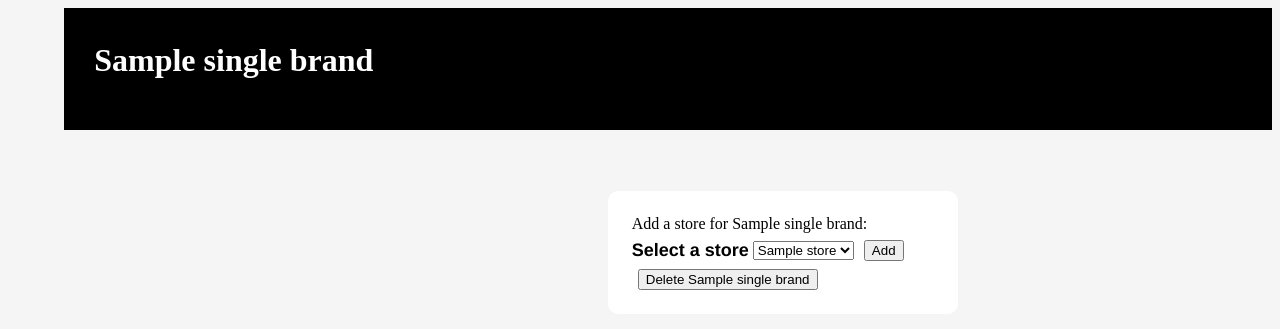
After one commit to mmalcorn/shoe-store, a PHP site: template views/brand.html.twig in a window 1280 px wide. The commit adds this page. Shown: the top 329 px of the page. Run offline with PHP 8.4, Linux system fonts and the light colour scheme; the template is opened without the code that fills it: most values are stand-ins (such as "Sample title", 1, 10 or a date in 2020); some libraries are stand-ins or nearby versions.

Commit message:
add ability to add a store for a brand.  delete individual brands

```diff
--- a/src/Brand.php
+++ b/src/Brand.php
@@ -84,6 +84,11 @@
       $GLOBALS['DB']->exec("DELETE FROM brands;");
     }
 
+    function delete()
+    {
+      $GLOBALS['DB']->exec("DELETE FROM brands WHERE id = {$this->getId()};");
+    }
+
     static function find($id)
   {
     $found_id = null;
--- /dev/null
+++ b/views/brand.html.twig
@@ -0,0 +1,43 @@
+<!DOCTYPE html>
+<html>
+    <head>
+        <link href="/css/styles.css" rel="stylesheet" type="text/css">
+        <meta charset="utf-8">
+
+        <title>{{single_brand.getName}}</title>
+        <div class="main-nav"><h1>{{single_brand.getName}}</h1></div>
+
+    </head>
+
+    <body>
+
+    <div class="brand-for-store">
+        <div id="add-store-to-brand">Add a store for {{single_brand.getName}}:</div>
+
+        <form action="/brands/{{ single_brand.getId }}" method="post">
+
+            <input id="current_brand_id" name="current_brand_id" type="hidden" value="{{ single_brand.getId }}">
+
+            <label for="store_id">Select a store</label>
+            <select id="store_id" name="store_id" type="text">
+
+                {% for current_store in all_stores %}
+                    <option value="{{ current_store.getId }}"> {{ current_store.getName }}</option>
+                {% endfor %}
+            </select>
+
+        <button type="submit">Add</button>
+
+
+        <form action="/brands/{{single_brand.getId}}" method="post">
+            <input name="_method" type="hidden" value="delete">
+            <button type="submit">Delete {{single_brand.getName}}</button>
+        </form>
+
+        </form>
+    </div>
+
+
+    </body>
+
+  </html>
--- a/views/brands.html.twig
+++ b/views/brands.html.twig
@@ -13,7 +13,7 @@
             <div class="brand-form">
                 <form action="/brands" method="post">
                     <label for="name">Brand Name:</label>
-                    <input id="name" type="text" name="brand">
+                    <input id="brand" type="text" name="brand">
                     <label for="style">Style:</label>
                     <input id="style" type="text" name="style">
                     <button type="submit">Add brand</button>
@@ -24,7 +24,6 @@
                     <h3>Existing Brands</h3>
                     {% for current_brand in brands %}
                             <a href="brands/{{current_brand.getId}}"><p>{{current_brand.getName}}</p></a>
-                            <!-- Must create /brand{id} for the brand name -->
                     {% endfor %}
                 {% endif %}
             </div>
```
Also changed, not shown: app/app.php (+33 -1 lines), views/store.html.twig (line endings or trailing spaces).
